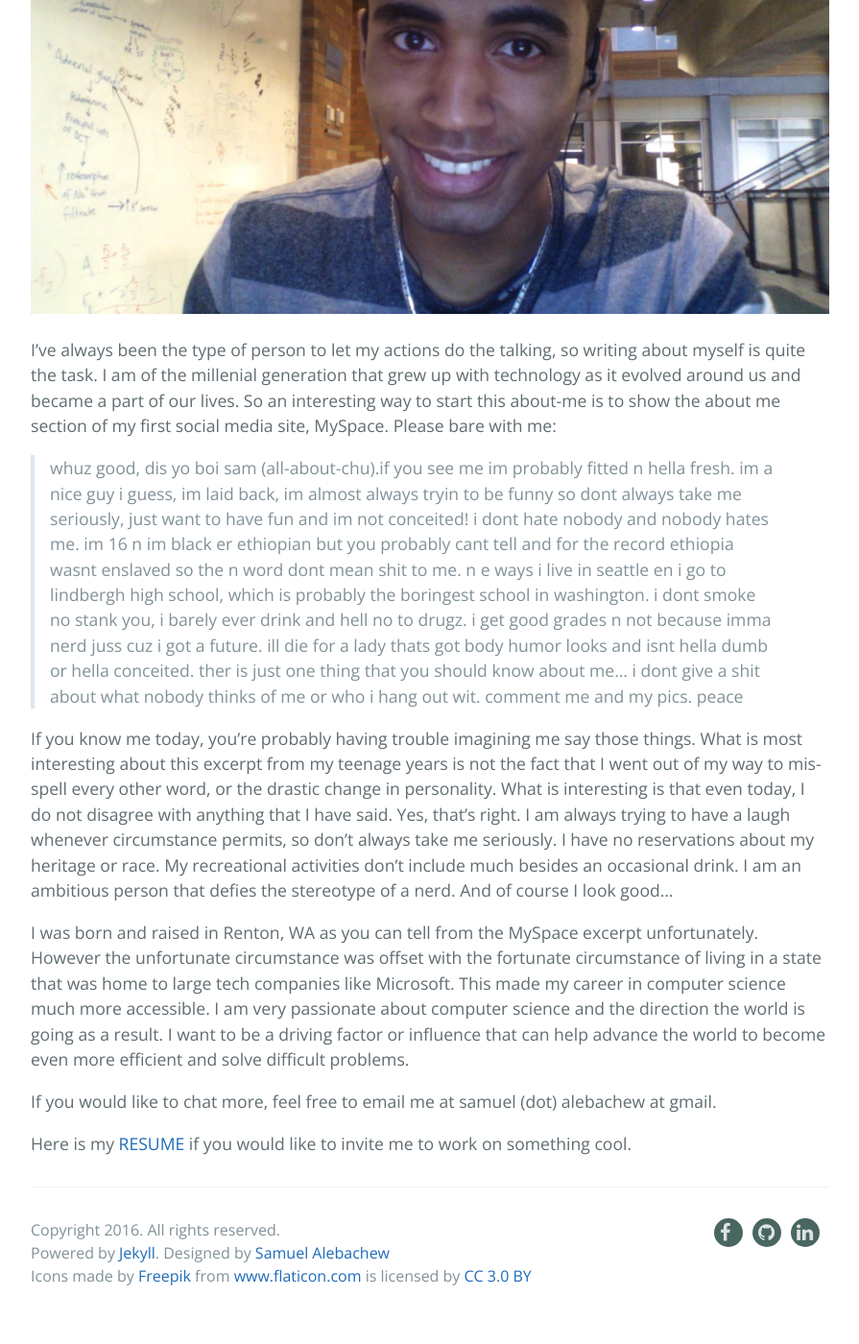
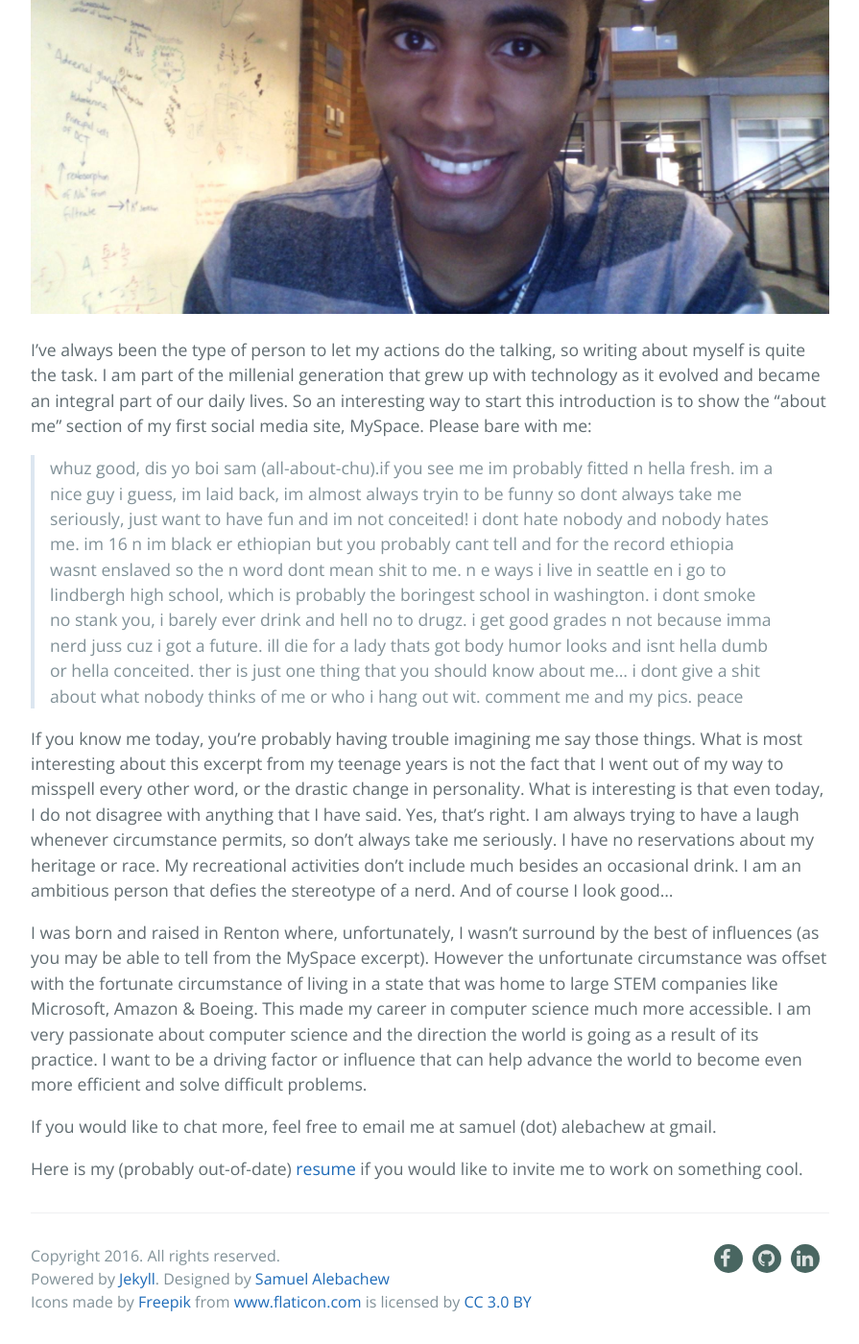
Before and after one commit to samuelAle/samuelAle.github.io, a Jekyll site: the page built from about/index.md, in a window 1280 px wide and 1400 px high, scrolled down 532 px. Shown: the whole window at 96% size, without its empty margins (192-1087 px from the left). Built offline with Jekyll 4.4.1, drawn with Linux system fonts in a browser that asks for light colours; nearby versions of some CDN libraries; our own code applies the rules of GitHub Pages for plain Markdown files; before the commit the page ends 1905 px from its top, so only the background shows below that.

Commit message:
Revised section descriptions

```diff
--- a/about/index.md
+++ b/about/index.md
@@ -9,15 +9,14 @@ About Me
 ==============
 ![My Face]({{ page.imageUrl}})
 
-I've always been the type of person to let my actions do the talking, so writing about myself is quite the task. I am of the millenial generation that grew up with technology as it evolved around us and became a part of our lives. So an interesting way to start this about-me is to show the about me section of my first social media site, MySpace. Please bare with me:
+I've always been the type of person to let my actions do the talking, so writing about myself is quite the task. I am part of the millenial generation that grew up with technology as it evolved and became an integral part of our daily lives. So an interesting way to start this introduction is to show the "about me" section of my first social media site, MySpace. Please bare with me:
 
 > whuz good, dis yo boi sam (all-about-chu).if you see me im probably fitted n hella fresh. im a nice guy i guess, im laid back, im almost always tryin to be funny so dont always take me seriously, just want to have fun and im not conceited! i dont hate nobody and nobody hates me. im 16 n im black er ethiopian but you probably cant tell and for the record ethiopia wasnt enslaved so the n word dont mean shit to me. n e ways i live in seattle en i go to lindbergh high school, which is probably the boringest school in washington. i dont smoke no stank you, i barely ever drink and hell no to drugz. i get good grades n not because imma nerd juss cuz i got a future. ill die for a lady thats got body humor looks and isnt hella dumb or hella conceited. ther is just one thing that you should know about me... i dont give a shit about what nobody thinks of me or who i hang out wit. comment me and my pics. peace
 
-If you know me today, you're probably having trouble imagining me say those things. What is most interesting about this excerpt from my teenage years is not the fact that I went out of my way to mis-spell every other word, or the drastic change in personality. What is interesting is that even today, I do not disagree with anything that I have said. Yes, that's right. I am always trying to have a laugh whenever circumstance permits, so don't always take me seriously. I have no reservations about my heritage or race. My recreational activities don't include much besides an occasional drink. I am an ambitious person that defies the stereotype of a nerd. And of course I look good...
+If you know me today, you're probably having trouble imagining me say those things. What is most interesting about this excerpt from my teenage years is not the fact that I went out of my way to misspell every other word, or the drastic change in personality. What is interesting is that even today, I do not disagree with anything that I have said. Yes, that's right. I am always trying to have a laugh whenever circumstance permits, so don't always take me seriously. I have no reservations about my heritage or race. My recreational activities don't include much besides an occasional drink. I am an ambitious person that defies the stereotype of a nerd. And of course I look good...
 
-
-I was born and raised in Renton, WA as you can tell from the MySpace excerpt unfortunately. However the unfortunate circumstance was offset with the fortunate circumstance of living in a state that was home to large tech companies like Microsoft. This made my career in computer science much more accessible. I am very passionate about computer science and the direction the world is going as a result. I want to be a driving factor or influence that can help advance the world to become even more efficient and solve difficult problems.
+I was born and raised in Renton where, unfortunately, I wasn't surround by the best of influences (as you may be able to tell from the MySpace excerpt). However the unfortunate circumstance was offset with the fortunate circumstance of living in a state that was home to large STEM companies like Microsoft, Amazon & Boeing. This made my career in computer science much more accessible. I am very passionate about computer science and the direction the world is going as a result of its practice. I want to be a driving factor or influence that can help advance the world to become even more efficient and solve difficult problems.
 
 If you would like to chat more, feel free to email me at samuel (dot) alebachew at gmail.
 
-Here is my [RESUME]({{ page.resumeUrl }}) if you would like to invite me to work on something cool.
+Here is my (probably out-of-date) [resume]({{ page.resumeUrl }}) if you would like to invite me to work on something cool.
--- a/blog/index.html
+++ b/blog/index.html
@@ -1,12 +1,12 @@
 ---
 layout: default
 title: Blogs
-desc: Here are all my wonderful blogs. To get started, just scroll until you find a picture that catches your eye. Sometimes judging the book by its cover just works ;)
+description: You found my blogs! To get started, just scroll until you find a picture that catches your eye. Sometimes judging the book by its cover just works &#x1f609;
 nav: blog
 ---
 
       <h3><a id="blogs" class="anchor" href="#blogs" aria-hidden="true"><span class="octicon octicon-link"></span></a>Thoughts & Ideas</h3>
-      <p>You found my blogs! Unfortunately I haven't been able to write many blogs lately, but I will very soon. </p>
+      <p>{{ page.description }}</p>
       <br></br>
 
     <ul class="rig">
--- a/index.html
+++ b/index.html
@@ -5,7 +5,8 @@ desc: My personal website for blogs, projects, and other information that you ob
 nav: home
 ---
       <h3><a id="welcome" class="anchor" href="#welcome" aria-hidden="true"><span class="octicon octicon-link"></span></a>Welcome</h3>
-      <p>My name is Samuel Alebachew, a computer engineer with interests spanning over distant subjects from stocks, inventions, outdoor activities, people/relationships, all STEM fields and especially (obviously) computer science. This is where I get to show people what I don't know, what I think I know, and what I have done with what I think I know. Surprisingly, you can do a lot with just that much. This page is very new and I will be making several changes quite often. Thanks for stopping by! </p>
+      <p>My name is Samuel Alebachew, a software developer with interests spanning over distant subjects from stocks, inventions, outdoor activities, people/relationships, all STEM fields and especially (obviously) computer science.</p>
+      <p>This is where I get to show people what I don't know, what I think I know, and what I have done with what I think I know. Surprisingly, you can do a lot with just that much &#x1f604;. This page is very new and I will be making several changes quite often. Thanks for stopping by! </p>
 
       <h3><a id="promoted-items" class="anchor" href="#promoted-items" aria-hidden="true"><span class="octicon octicon-link"></span></a>Promoted Items</h3>
 
--- a/projects/index.html
+++ b/projects/index.html
@@ -1,12 +1,12 @@
 ---
 layout: default
 title: Projects
-desc: Here are all my wonderful projects. To get started, just scroll until you find a picture that catches your eye. Sometimes judging the book by its cover just works ;)
+description: Here lie a select few of the projects I have been involved in. To get started, just scroll until you find a picture that catches your eye. Sometimes judging the book by its cover just works &#128521;
 nav: project
 ---
 
-      <h3><a id="welcome" class="anchor" href="#welcome" aria-hidden="true"><span class="octicon octicon-link"></span></a>Side Projects</h3>
-      <p>Here lie a select few of the projects I have been involved in. Most of these projects if not all of them are computer science/engineering related. Some projects are small ones that I have been working for just a few weeks while others are months worth. </p>
+    <h3><a id="welcome" class="anchor" href="#welcome" aria-hidden="true"><span class="octicon octicon-link"></span></a>Side Projects</h3>
+    <p>{{ page.description }}</p>
 
     <ul class="rig">
     {% for post in site.posts %}
```
